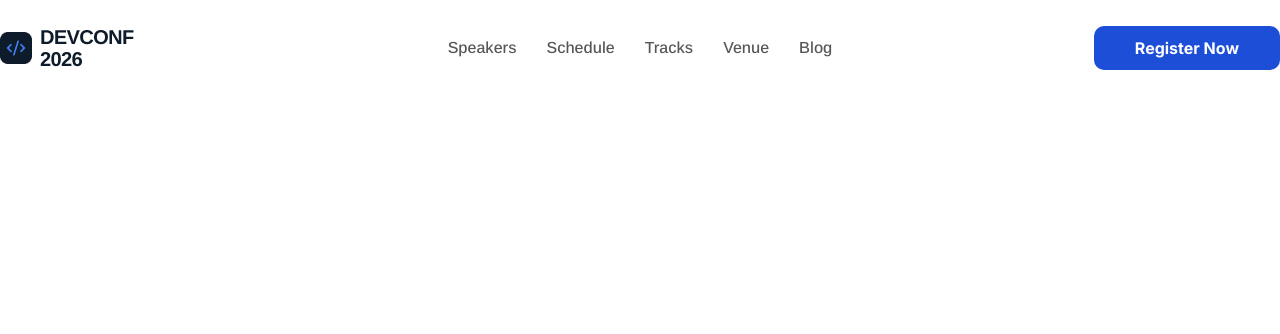
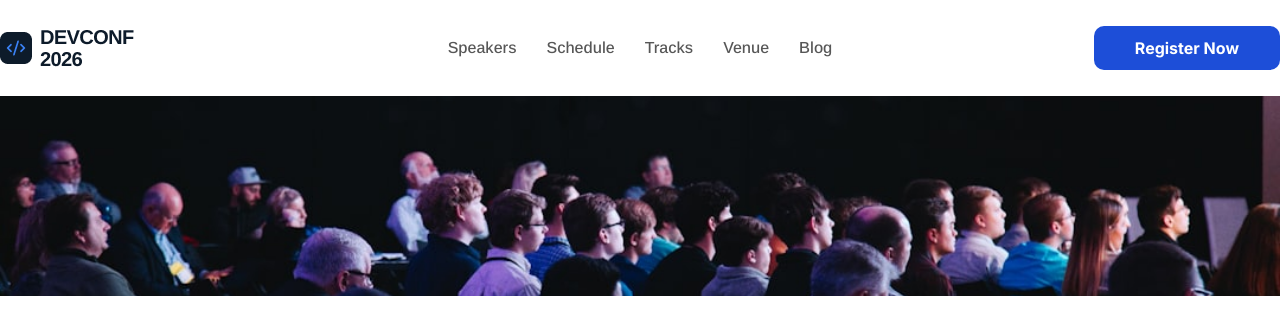
Before and after one commit to sejansorker/Devconf2026, a plain HTML site: page index.html in a window 1280 px wide. Drawn offline with nearby package versions, Linux system fonts and the light colour scheme.

Commit message:
banner done

```diff
--- a/css/style.css
+++ b/css/style.css
@@ -67,3 +67,11 @@ img {
     font-size: 16px;
     font-weight: bold;
 }
+
+
+/* banner part start */
+#banner{
+    background: url(../images/banner.jpg) center/cover no-repeat;
+    padding: 100px 0;
+}
+/* banner part end */
--- a/index.html
+++ b/index.html
@@ -1,18 +1,25 @@
 <!DOCTYPE html>
 <html lang="en">
+
 <head>
     <meta charset="UTF-8">
     <meta name="viewport" content="width=device-width, initial-scale=1.0">
     <title>Document</title>
     <link rel="stylesheet" href="./css/style.css">
-    <link rel="stylesheet" href="https://cdnjs.cloudflare.com/ajax/libs/font-awesome/7.0.1/css/all.min.css" integrity="sha512-2SwdPD6INVrV/lHTZbO2nodKhrnDdJK9/kg2XD1r9uGqPo1cUbujc+IYdlYdEErWNu69gVcYgdxlmVmzTWnetw==" crossorigin="anonymous" referrerpolicy="no-referrer" />
-    <link href="https://fonts.googleapis.com/css2?family=Inter:ital,opsz,wght@0,14..32,100..900;1,14..32,100..900&display=swap" rel="stylesheet">
-    <link href="https://fonts.googleapis.com/css2?family=Arimo:ital,wght@0,400..700;1,400..700&display=swap" rel="stylesheet">
+    <link rel="stylesheet" href="https://cdnjs.cloudflare.com/ajax/libs/font-awesome/7.0.1/css/all.min.css"
+        integrity="sha512-2SwdPD6INVrV/lHTZbO2nodKhrnDdJK9/kg2XD1r9uGqPo1cUbujc+IYdlYdEErWNu69gVcYgdxlmVmzTWnetw=="
+        crossorigin="anonymous" referrerpolicy="no-referrer" />
+    <link
+        href="https://fonts.googleapis.com/css2?family=Inter:ital,opsz,wght@0,14..32,100..900;1,14..32,100..900&display=swap"
+        rel="stylesheet">
+    <link href="https://fonts.googleapis.com/css2?family=Arimo:ital,wght@0,400..700;1,400..700&display=swap"
+        rel="stylesheet">
 
 </head>
+
 <body>
     <!-- navbar start -->
-     <div class="nav">
+    <div class="nav">
         <div class="container">
             <div class="nav_main">
                 <div class="nav_logo">
@@ -32,8 +39,18 @@
                 </div>
             </div>
         </div>
-     </div>
+    </div>
     <!-- navbar end -->
+    <!-- banner part start -->
+    <section id="banner">
+        <div class="container">
+            <div class="banner_main">
+
+            </div>
+        </div>
+    </section>
+    <!-- banner part end -->
 
 </body>
+
 </html>
```
